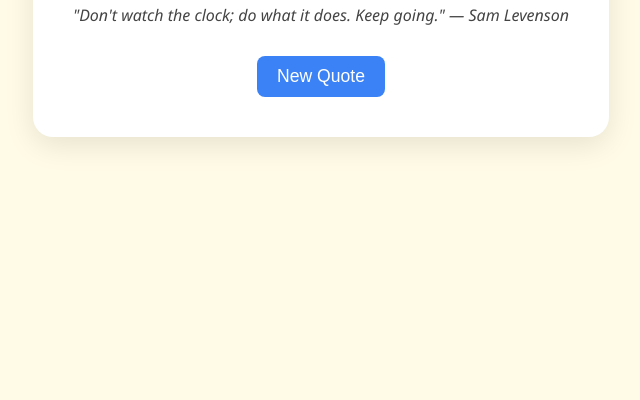
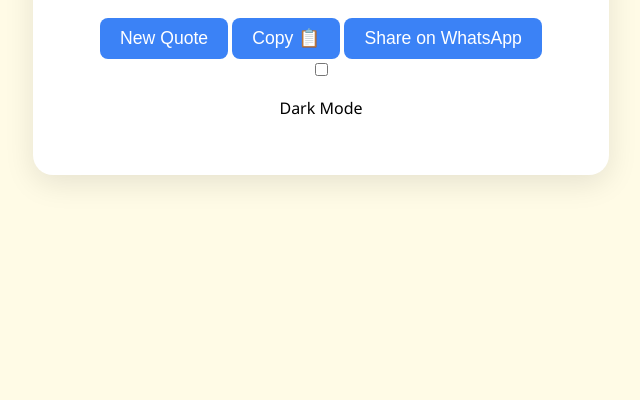
Before and after one commit to Atharva-Gore/Quote-Generator, a plain HTML site: page index.html in a window 1280 px wide. Shown: the part 400-800 px from the top of the page, without its empty margins (319-959 px from the left). Drawn offline with Linux system fonts and the light colour scheme.

Commit message:
Update index.html

```diff
--- a/index.html
+++ b/index.html
@@ -3,14 +3,26 @@
 <head>
   <meta charset="UTF-8" />
   <meta name="viewport" content="width=device-width, initial-scale=1.0"/>
-  <title>Random Quote Generator</title>
-  <link rel="stylesheet" href="style.css"/>
+  <title>Quote Generator</title>
+  <link rel="stylesheet" href="style.css" />
 </head>
 <body>
   <div class="container">
     <h1>📜 Random Quote</h1>
+
     <p id="quote">Loading...</p>
-    <button id="newQuote">New Quote</button>
+
+    <div class="buttons">
+      <button id="newQuote">New Quote</button>
+      <button id="copyQuote">Copy 📋</button>
+      <button id="whatsappQuote">Share on WhatsApp</button>
+    </div>
+
+    <label class="switch">
+      <input type="checkbox" id="darkToggle" />
+      <span class="slider"></span>
+    </label>
+    <p class="mode-label">Dark Mode</p>
   </div>
 
   <script src="script.js"></script>
```
